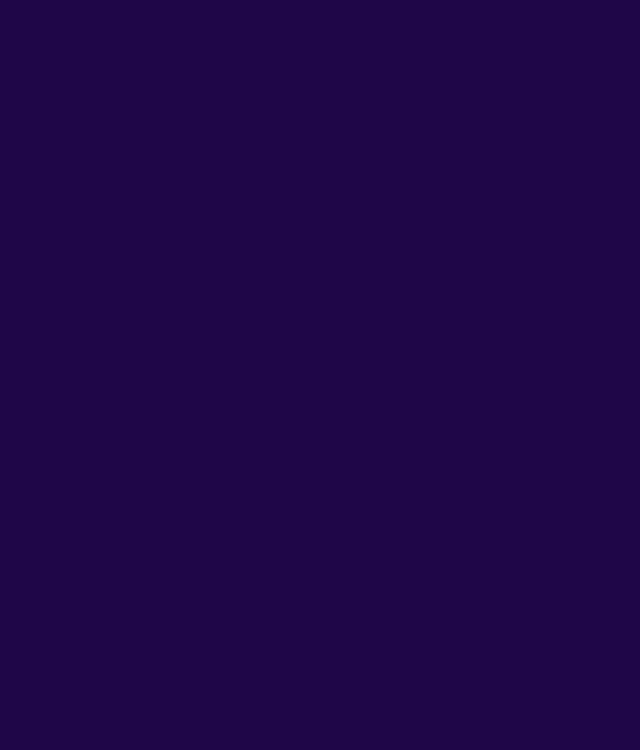
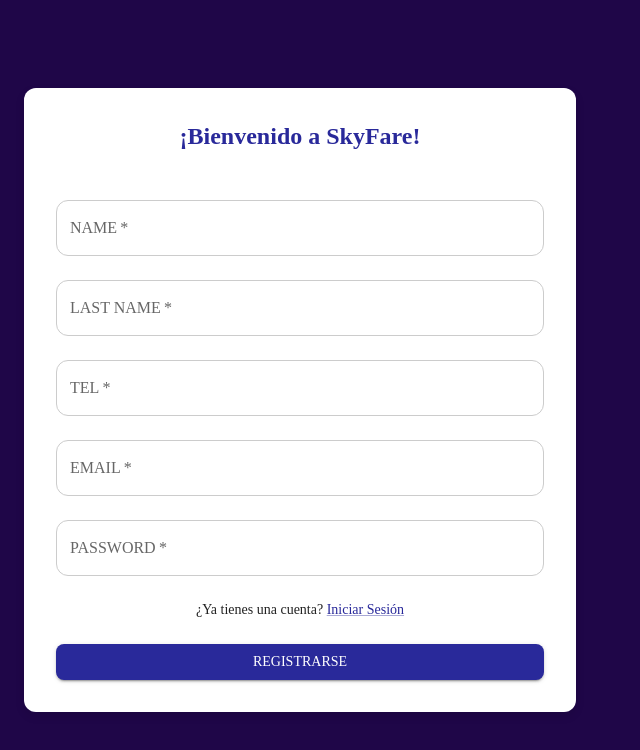
Before and after one commit to adrianajacobo2002/travel-web, a React (Vite) app: page /register in a window 1280 px wide. Before the commit this address had no page. Shown: the top 750 px of the page, without its empty margins (0-640 px from the left). Built offline with nearby package versions, Linux system fonts and the light colour scheme.

Commit message:
Register

```diff
--- a/src/App.jsx
+++ b/src/App.jsx
@@ -3,8 +3,9 @@
 import { createTheme, ThemeProvider } from "@mui/material/styles";
 
 import Login from "./forms/Login/Login";
+import Register from "./forms/Register"; // Importa el registro
 import Landing from "./components/pasajeroform/formulario";
-import Dashboard from "./pages/Dashboard"; // Importa el Dashboard
+import Dashboard from "./pages/Dashboard";
 
 const theme = createTheme({
   typography: {
@@ -32,7 +33,8 @@
         <Routes>
           <Route path="/" element={<Landing />} />
           <Route path="/login" element={<Login />} />
-          <Route path="/dashboard" element={<Dashboard />} /> {/* Nueva Ruta */}
+          <Route path="/register" element={<Register />} /> {/* Nueva ruta de registro */}
+          <Route path="/dashboard" element={<Dashboard />} />
         </Routes>
       </Router>
     </ThemeProvider>
--- a/src/forms/Register/index.jsx
+++ b/src/forms/Register/index.jsx
@@ -1,6 +1,8 @@
-import React from "react";
+import React, { useState } from "react";
+import { useNavigate } from "react-router-dom";
 import { TextField, Button, Typography, Box, Container, Paper, Link } from "@mui/material";
 import { styled } from "@mui/material/styles";
+import { register } from "../../service/authService"; // Importa la función de registro
 
 const CustomPaper = styled(Paper)({
   padding: "2rem",
@@ -27,38 +29,65 @@
 });
 
 const Register = () => {
+  const [formData, setFormData] = useState({
+    nombre: "",
+    apellido: "",
+    telefono: "",
+    email: "",
+    contrasena: "",
+  });
+  const [error, setError] = useState("");
+  const navigate = useNavigate();
+
+  const handleChange = (e) => {
+    setFormData({ ...formData, [e.target.name]: e.target.value });
+  };
+
+  const handleSubmit = async (e) => {
+    e.preventDefault();
+    setError("");
+
+    console.log("Datos enviados al backend:", formData); // ✅ Verifica en la consola
+
+    try {
+      const response = await register(
+        formData.nombre,
+        formData.apellido,
+        formData.email,
+        formData.contrasena,
+        formData.telefono
+      );
+      console.log("Registro exitoso:", response);
+      navigate("/login"); // Redirigir al login después del registro exitoso
+    } catch (err) {
+      console.error("Error en el registro:", err);
+      setError(err.response?.data?.message || "Error al registrarse, intenta de nuevo.");
+    }
+  };
+
+
   return (
-    <Box
-      sx={{
-        minHeight: "100vh",
-        display: "flex",
-        justifyContent: "center",
-        alignItems: "center",
-
-      }}
-    >
+    <Box sx={{ minHeight: "100vh", display: "flex", justifyContent: "center", alignItems: "center" }}>
       <Container maxWidth="sm">
         <CustomPaper>
           <Typography variant="h5" fontWeight="bold" color="#29299a" gutterBottom>
-            ¡Bienvenido a
-            <Typography variant="h5" fontWeight="bold" color="#29299a"> SkyFare!</Typography>
+            ¡Bienvenido a <span style={{ color: "#29299a" }}>SkyFare!</span>
           </Typography>
-          <Box component="form" sx={{ width: "100%", mt: 3, borderRadius: "8px" }}>
-            <CustomTextField label="NAME" fullWidth margin="normal" />
-            <CustomTextField label="LAST NAME" fullWidth margin="normal" />
-            <CustomTextField label="TEL" fullWidth margin="normal" />
-            <CustomTextField label="EMAIL" type="email" fullWidth margin="normal" />
-            <CustomTextField label="PASSWORD" type="password" fullWidth margin="normal" />
+          <Box component="form" onSubmit={handleSubmit} sx={{ width: "100%", mt: 3, borderRadius: "8px" }}>
+            <CustomTextField label="NAME" name="nombre" fullWidth margin="normal" value={formData.nombres} onChange={handleChange} required />
+            <CustomTextField label="LAST NAME" name="apellido" fullWidth margin="normal" value={formData.apellidos} onChange={handleChange} required />
+            <CustomTextField label="TEL" name="telefono" fullWidth margin="normal" value={formData.telefono} onChange={handleChange} required />
+            <CustomTextField label="EMAIL" name="email" type="email" fullWidth margin="normal" value={formData.email} onChange={handleChange} required />
+            <CustomTextField label="PASSWORD" name="contrasena" type="password" fullWidth margin="normal" value={formData.password} onChange={handleChange} required />
+
+            {error && <Typography color="error" sx={{ mt: 2 }}>{error}</Typography>}
+
             <Box sx={{ textAlign: "center", mt: 2 }}>
               <Typography variant="body2">
-                ¿Ya tienes una cuenta? <Link href="#" color="#29299a">Iniciar Sesión</Link>
+                ¿Ya tienes una cuenta? <Link href="/login" color="#29299a">Iniciar Sesión</Link>
               </Typography>
             </Box>
-            <Button
-              variant="contained"
-              fullWidth
-              sx={{ mt: 3, backgroundColor: "#29299a", borderRadius: "8px" }}
-            >
+            <Button type="submit" variant="contained" fullWidth sx={{ mt: 3, backgroundColor: "#29299a", borderRadius: "8px" }}>
               Registrarse
             </Button>
           </Box>
--- a/src/service/authService.js
+++ b/src/service/authService.js
@@ -14,14 +14,15 @@
   }
 };
 
-export const register = async (nombres, apellidos, email, password, dui) => {
+export const register = async (nombre, apellido, email, password, telefono) => {
     try {
       const response = await axios.post(`${API_URL}/register`, {
-      nombres,
-      apellidos,
+        nombre,
+        apellido,
         email,
+        telefono,
         contrasena: password,
-      dui,
+        tipo_usuario: "cliente",
       });
       return response.data;
     } catch (error) {
@@ -29,6 +30,7 @@
       throw error.response ? error.response.data.message : "Error al registrarse";
     }
   };
+
 
 export const getUserInfo = async () => {
   try {
```
Lines whose indentation alone changed are shown as unchanged.
